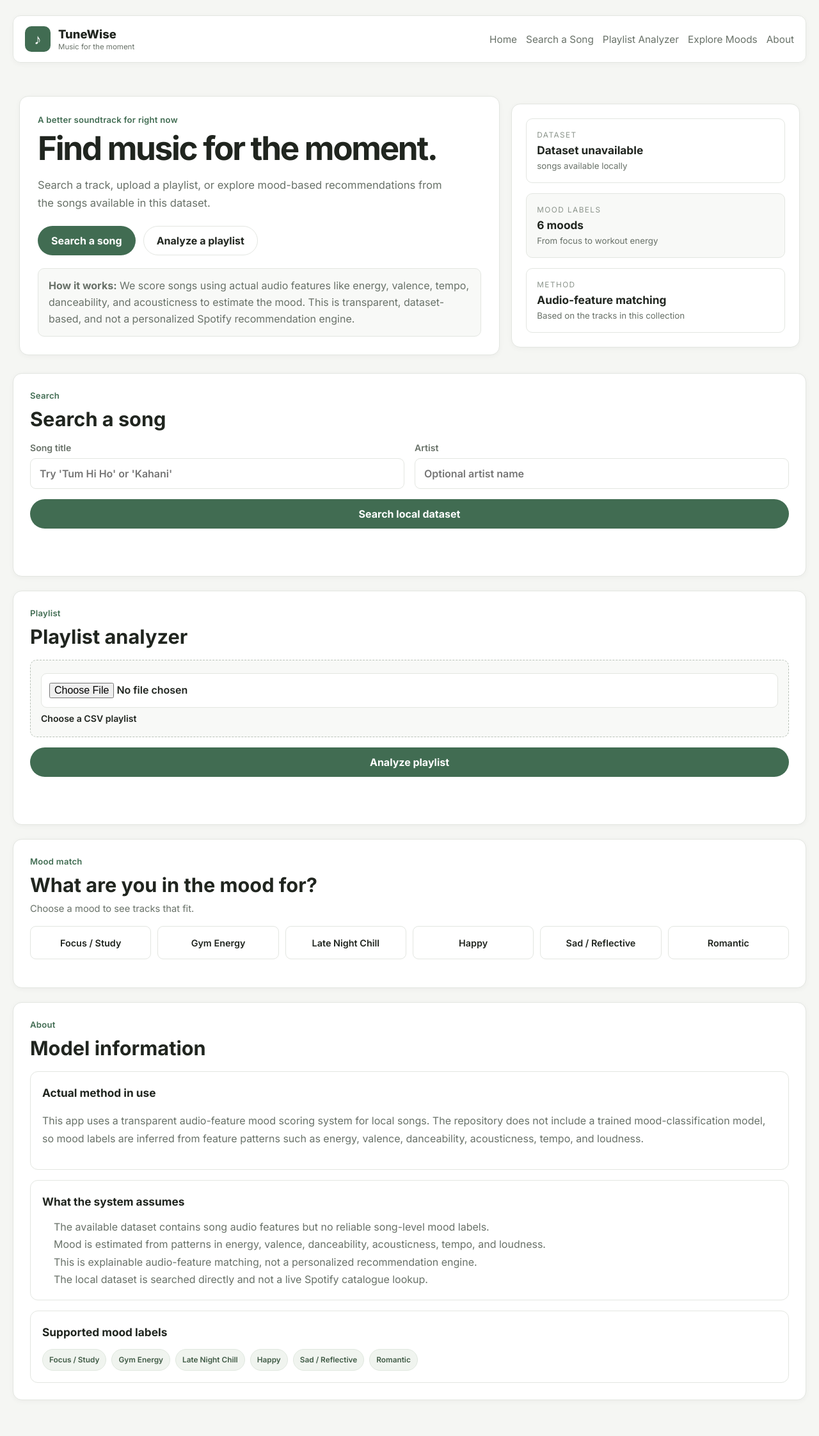
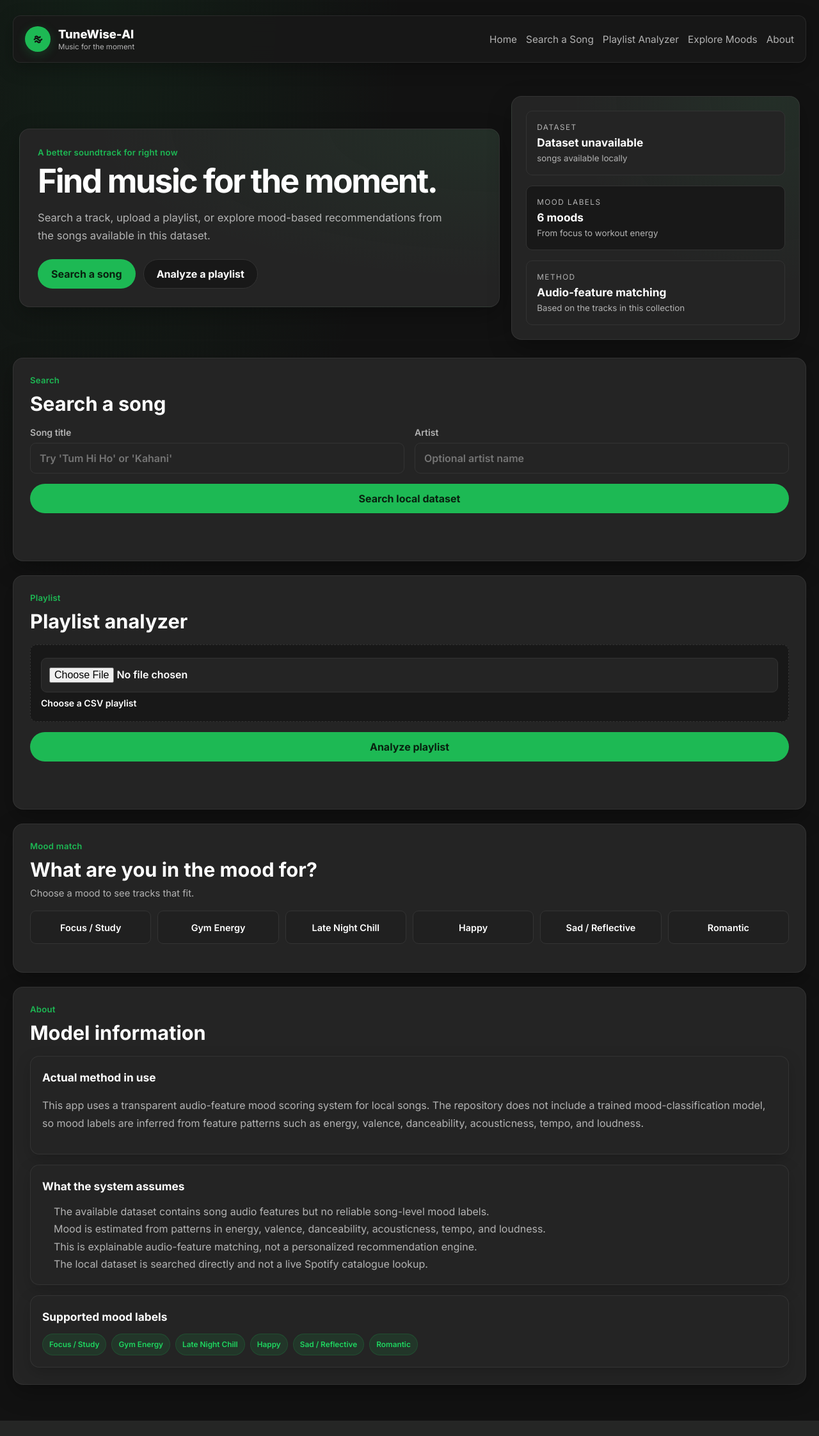
Before and after one commit to PrachiPangire/TuneWise-AI, a Flask app: page / in a window 1280 px wide. Shown: the whole page at 64% size. After the commit the page ends 2220 px from the top, so only its background shows below. Run offline with Flask 3, Linux system fonts and the light colour scheme; data that the repository does not hold is empty.

Commit message:
style: polish TuneWise dark music branding

```diff
--- a/static/css/style.css
+++ b/static/css/style.css
@@ -1,16 +1,17 @@
 :root {
-  --page-bg: #f5f6f3;
-  --panel-bg: #ffffff;
-  --panel-alt: #f8f9f7;
-  --border: #e3e6e1;
-  --text: #20251f;
-  --muted: #687168;
-  --soft: #8b948b;
-  --primary: #416c52;
-  --secondary: #7e9b82;
-  --success: #416c52;
-  --shadow: rgba(32, 37, 31, 0.04);
-  --warning: #a97428;
+  --page-bg: #121212;
+  --panel-bg: #242424;
+  --panel-alt: #181818;
+  --border: #333333;
+  --text: #ffffff;
+  --muted: #b3b3b3;
+  --soft: #b3b3b3;
+  --primary: #1db954;
+  --secondary: #1ed760;
+  --success: #1ed760;
+  --shadow: rgba(0, 0, 0, 0.28);
+  --accent-wash: rgba(29, 185, 84, 0.07);
+  --warning: #e9bd70;
 }
 
 * {
@@ -23,7 +24,9 @@ html {
 
 body {
   margin: 0;
-  background: var(--page-bg);
+  background:
+    radial-gradient(ellipse at 12% 0%, rgba(29, 185, 84, 0.08), transparent 30rem),
+    var(--page-bg);
   color: var(--text);
   font-family: "Inter", Arial, sans-serif;
 }
@@ -55,10 +58,11 @@ input {
   gap: 20px;
   padding: 16px 18px;
   margin-bottom: 24px;
-  border: 1px solid var(--border);
+  border: 1px solid rgba(255, 255, 255, 0.08);
   border-radius: 12px;
-  background: rgba(255, 255, 255, 0.96);
-  box-shadow: 0 2px 8px var(--shadow);
+  background: rgba(24, 24, 24, 0.96);
+  box-shadow: 0 8px 28px var(--shadow);
+  backdrop-filter: blur(14px);
   position: sticky;
   top: 12px;
   z-index: 2;
@@ -75,10 +79,24 @@ input {
   place-items: center;
   width: 40px;
   height: 40px;
-  border-radius: 10px;
+  border-radius: 50%;
   background: var(--primary);
-  color: white;
-  font-size: 1.4rem;
+  color: var(--page-bg);
+  box-shadow: 0 4px 16px rgba(29, 185, 84, 0.22);
+}
+
+.brand-mark svg {
+  display: block;
+  width: 25px;
+  height: 25px;
+  fill: none;
+  stroke: currentColor;
+  stroke-width: 2.4;
+  stroke-linecap: round;
+}
+
+.brand-mark path {
+  vector-effect: non-scaling-stroke;
 }
 
 .brand-name {
@@ -128,13 +146,16 @@ main {
 .hero-panel,
 .panel {
   background: var(--panel-bg);
-  border: 1px solid var(--border);
-  border-radius: 14px;
-  box-shadow: 0 2px 8px var(--shadow);
+  border: 1px solid rgba(255, 255, 255, 0.07);
+  border-radius: 16px;
+  box-shadow: 0 12px 36px var(--shadow);
 }
 
 .hero-copy {
   padding: 28px;
+  background:
+    radial-gradient(ellipse at 100% 0%, var(--accent-wash), transparent 60%),
+    var(--panel-bg);
 }
 
 .eyebrow {
@@ -150,6 +171,7 @@ main {
   font-size: clamp(2.2rem, 4vw, 4rem);
   line-height: 1.05;
   letter-spacing: -0.045em;
+  text-wrap: balance;
 }
 
 .lead {
@@ -179,21 +201,28 @@ button[type="submit"] {
   padding: 0 20px;
   border: 1px solid transparent;
   font-weight: 700;
-  transition: transform 0.2s ease, box-shadow 0.2s ease;
+  transition: transform 0.2s ease, box-shadow 0.2s ease, background-color 0.2s ease;
 }
 
 .primary-cta,
 .primary-button,
 button[type="submit"] {
   background: var(--primary);
-  color: white;
+  color: #08210f;
   box-shadow: none;
 }
 
 .secondary-cta {
   border-color: var(--border);
-  background: white;
+  background: var(--panel-alt);
   color: var(--text);
+}
+
+.primary-cta:hover,
+.primary-button:hover,
+button[type="submit"]:hover {
+  background: var(--secondary);
+  box-shadow: 0 6px 18px rgba(30, 215, 96, 0.18);
 }
 
 .primary-cta:hover,
@@ -217,6 +250,9 @@ button[type="submit"]:hover {
   padding: 22px;
   display: grid;
   gap: 16px;
+  background:
+    radial-gradient(ellipse at 90% 0%, rgba(30, 215, 96, 0.06), transparent 55%),
+    var(--panel-bg);
 }
 
 .mini-card {
@@ -293,9 +335,17 @@ input[type="file"] {
   min-height: 48px;
   border-radius: 9px;
   border: 1px solid var(--border);
-  background: #fff;
+  background: var(--panel-bg);
   color: var(--text);
   padding: 12px 14px;
+  transition: border-color 0.2s ease, box-shadow 0.2s ease;
+}
+
+input[type="text"]:focus,
+input[type="file"]:focus {
+  border-color: var(--primary);
+  box-shadow: 0 0 0 3px rgba(29, 185, 84, 0.14);
+  outline: none;
 }
 
 input[type="file"] {
@@ -303,11 +353,18 @@ input[type="file"] {
 }
 
 .upload-zone {
-  border: 1px dashed #b9c2b8;
+  border: 1px dashed var(--border);
   border-radius: 10px;
   background: var(--panel-alt);
   padding: 20px 16px;
   cursor: pointer;
+  transition: border-color 0.2s ease, background-color 0.2s ease;
+}
+
+.upload-zone:hover,
+.upload-zone:focus-within {
+  border-color: var(--primary);
+  background: #202720;
 }
 
 .upload-zone span {
@@ -341,9 +398,18 @@ input[type="file"] {
 .playlist-card,
 .model-card {
   background: var(--panel-bg);
-  border: 1px solid var(--border);
-  border-radius: 12px;
+  border: 1px solid rgba(255, 255, 255, 0.07);
+  border-radius: 14px;
   padding: 18px;
+  box-shadow: 0 8px 24px rgba(0, 0, 0, 0.18);
+  transition: border-color 0.2s ease, transform 0.2s ease, box-shadow 0.2s ease;
+}
+
+.song-card:hover,
+.playlist-card:hover {
+  border-color: rgba(29, 185, 84, 0.35);
+  transform: translateY(-3px);
+  box-shadow: 0 14px 30px rgba(0, 0, 0, 0.28);
 }
 
 .song-card h3,
@@ -368,9 +434,9 @@ input[type="file"] {
   align-items: center;
   border-radius: 999px;
   padding: 6px 10px;
-  background: #f0f4ef;
-  color: #405b46;
-  border: 1px solid #e0e8df;
+  background: rgba(29, 185, 84, 0.12);
+  color: var(--secondary);
+  border: 1px solid rgba(29, 185, 84, 0.18);
   font-size: 0.74rem;
   font-weight: 600;
 }
@@ -396,16 +462,17 @@ input[type="file"] {
   margin-top: 14px;
   border: 1px solid var(--border);
   border-radius: 9px;
-  background: #fff;
+  background: var(--panel-bg);
   color: var(--text);
   padding: 10px 12px;
   cursor: pointer;
-  transition: border-color 0.2s ease, transform 0.2s ease;
+  transition: border-color 0.2s ease, background-color 0.2s ease, transform 0.2s ease, box-shadow 0.2s ease;
 }
 
 .select-button:hover,
 .mood-card:hover {
   border-color: var(--primary);
+  background: #292929;
   transform: translateY(-1px);
 }
 
@@ -471,7 +538,7 @@ input[type="file"] {
   padding: 14px 16px;
   min-height: 52px;
   margin-top: 0;
-  background: #fff;
+  background: #202020;
   text-align: center;
 }
 
--- a/templates/index.html
+++ b/templates/index.html
@@ -20,9 +20,15 @@
     <div class="page-shell">
       <header class="topbar">
         <div class="brand-wrap">
-          <div class="brand-mark" aria-hidden="true">♪</div>
+          <div class="brand-mark" aria-hidden="true">
+            <svg viewBox="0 0 40 40" focusable="false">
+              <path d="M13 14c2-2.5 4-2.5 6 0s4 2.5 6 0" />
+              <path d="M11 20c3-3.5 6-3.5 9 0s6 3.5 9 0" />
+              <path d="M13 26c2-2.5 4-2.5 6 0s4 2.5 6 0" />
+            </svg>
+          </div>
           <div>
-            <p class="brand-name">TuneWise</p>
+            <p class="brand-name">TuneWise-AI</p>
             <p class="brand-tag">Music for the moment</p>
           </div>
         </div>
@@ -50,12 +56,6 @@
               <a class="secondary-cta" href="#playlist">Analyze a playlist</a>
             </div>
 
-            <div class="info-banner">
-              <strong>How it works:</strong>
-              We score songs using actual audio features like energy, valence, tempo, danceability,
-              and acousticness to estimate the mood. This is transparent, dataset-based, and not a
-              personalized Spotify recommendation engine.
-            </div>
           </div>
 
           <div class="hero-panel">
```
Also changed, not shown: other parts of static/css/style.css (+21 -10 lines).
